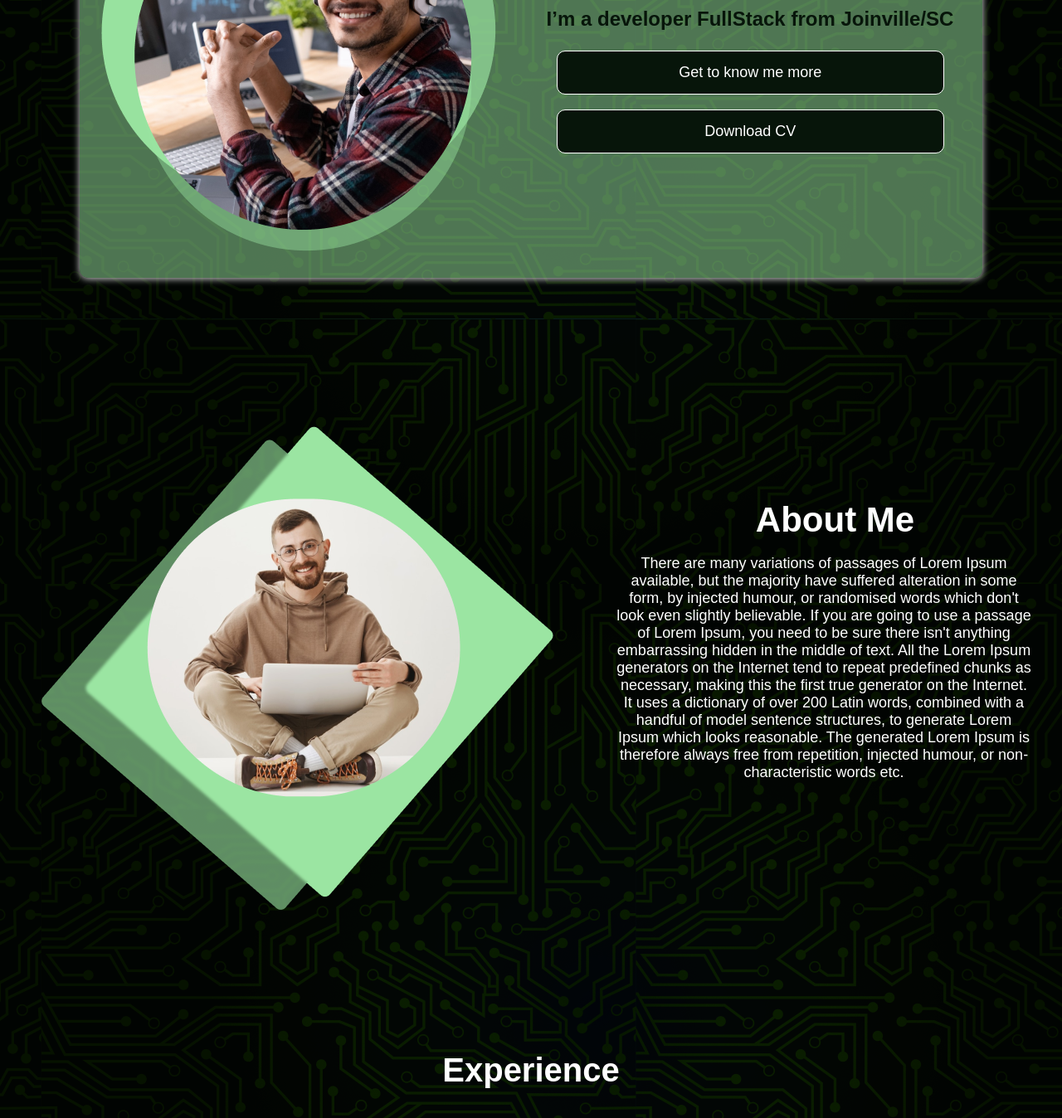
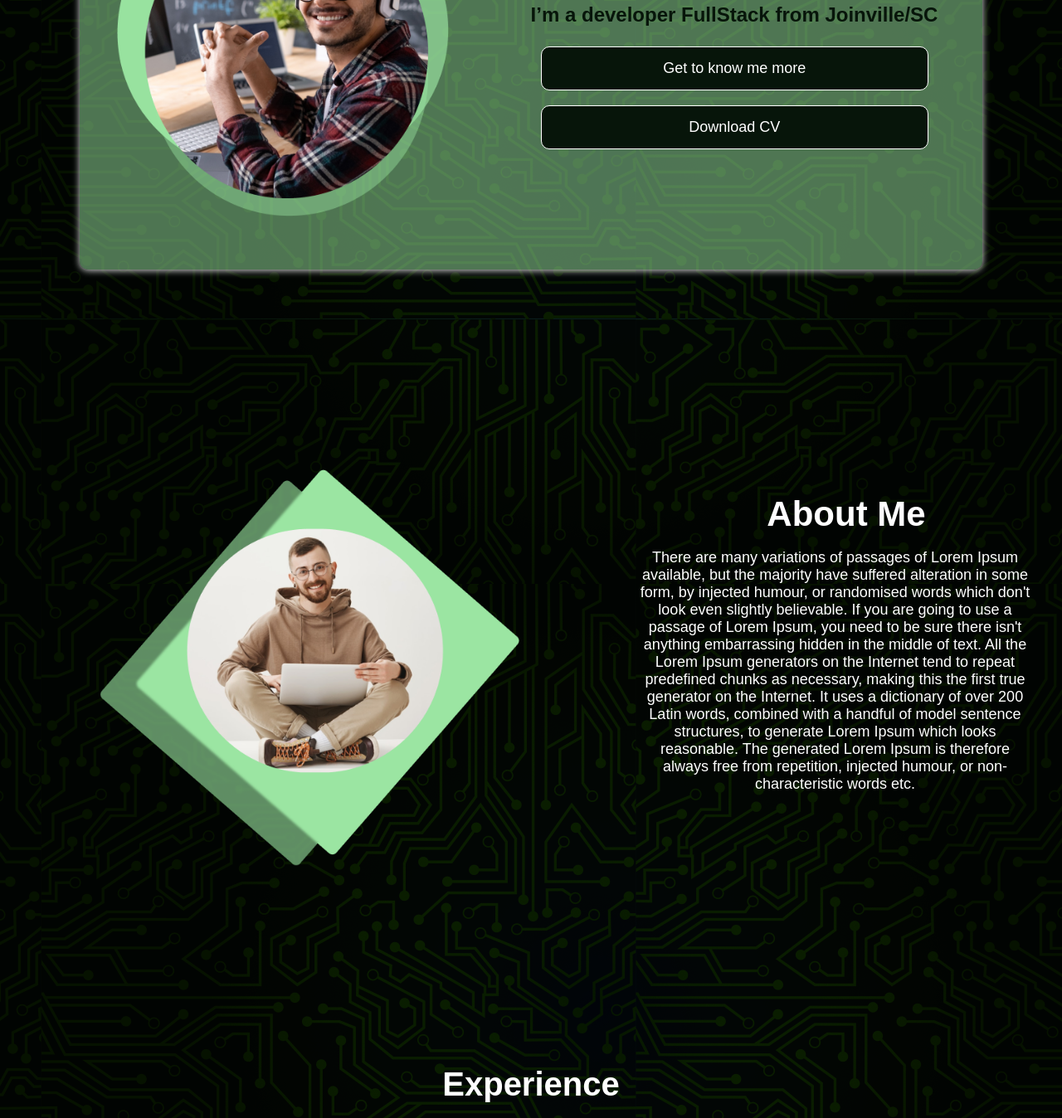
Before and after one commit to Ricardo-Cardozo/Portfolio, a plain HTML site: page index.html in a window 1280 px wide. Shown: the part 320-1668 px from the top of the page at 83% size. Drawn offline with nearby package versions, Linux system fonts and the light colour scheme.

Commit message:
redimensionamento images

```diff
--- a/assets/css/style.css
+++ b/assets/css/style.css
@@ -208,6 +208,7 @@ header a:hover {
 .card-container img {
     padding: 2em 0;
     margin: 0 1em;
+    width: 400px;
 }
 
 .card-content h1 {
@@ -297,6 +298,11 @@ footer h3 {
 
 .about-content {
     color: #fff
+}
+
+.about-container img {
+  margin: 5em;
+  width: 600px;
 }
 
 .about-content h1{
@@ -467,7 +473,7 @@ footer h3 {
 /*Responsive*/
 @media only screen and (max-width: 1200px) {
   .about-container img {
-    margin-top: 5em;
+    margin: 5em;
     width: 250px;
   }
 
```
